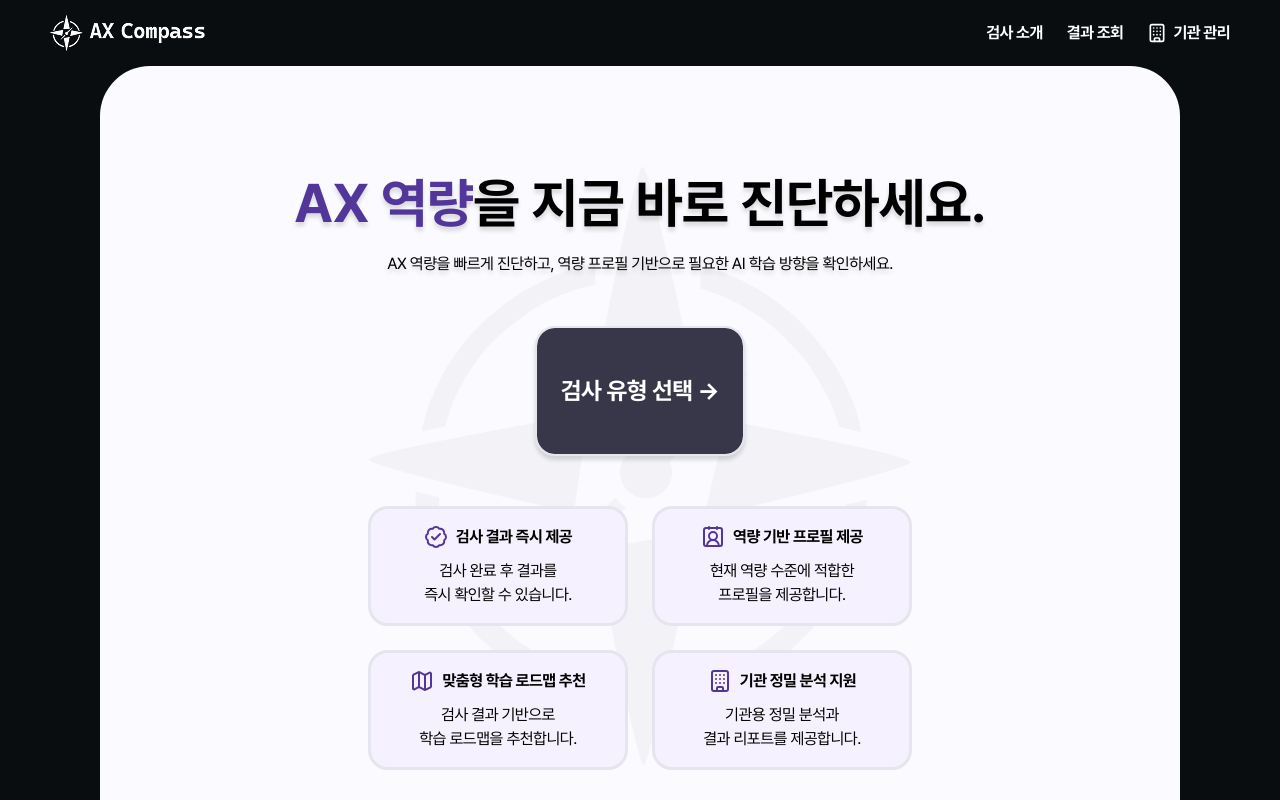
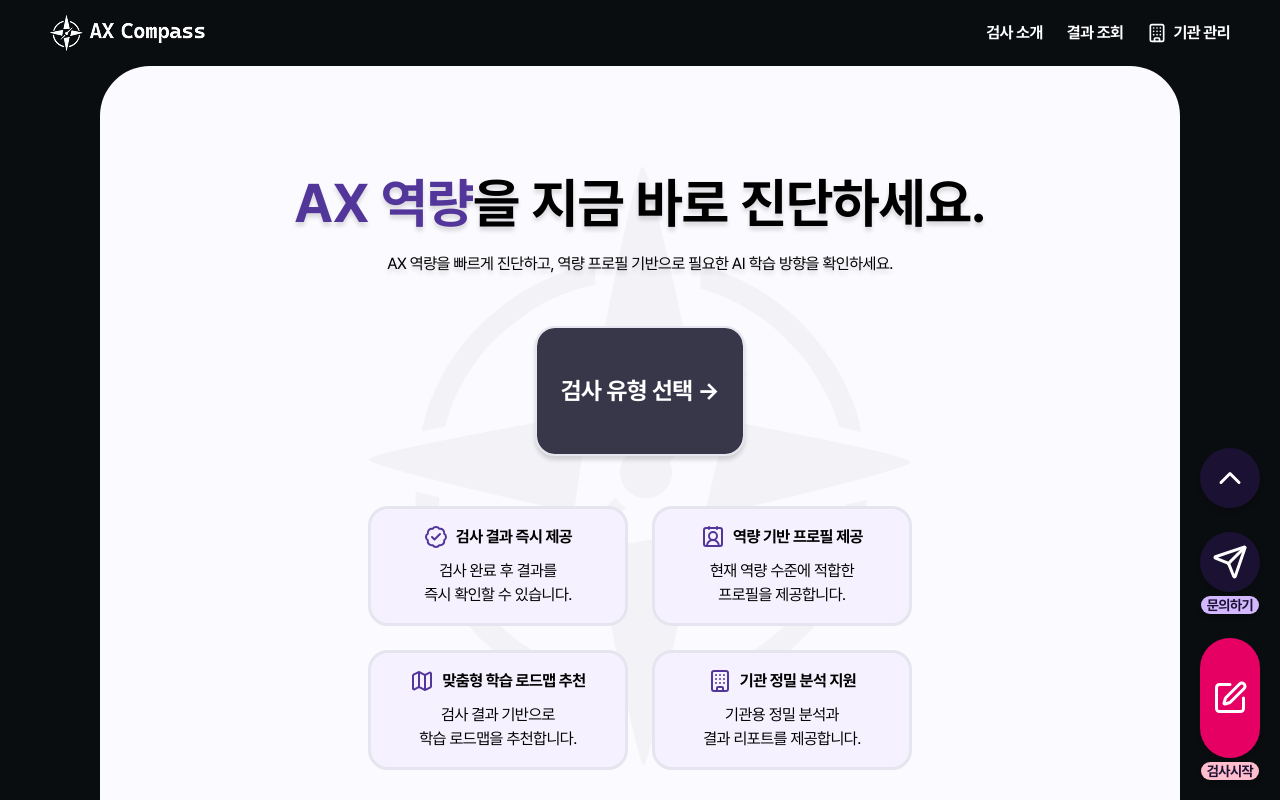
Before and after one commit to helloworldlabs-projects/AX-Compass, a Next.js app: page / in a window 1280 px wide. Shown: the top 800 px of the page. Built offline with nearby package versions, Linux system fonts and the light colour scheme.

Commit message:
feat: 플로팅 버튼 컴포넌트 추가 및 layout 적용

```diff
--- a/app/layout.tsx
+++ b/app/layout.tsx
@@ -7,6 +7,7 @@ import Footer from '@/components/layout/Footer';
 import Header from '@/components/layout/Header';
 import { Providers } from './providers';
 import Script from 'next/script';
+import { Floating } from '@/components/layout/Floating';
 
 const geist = Geist({ subsets: ['latin'], variable: '--font-sans' });
 
@@ -87,6 +88,7 @@ export default function RootLayout({
         <Providers>
           <Header />
           <main className="bg-special-dark-blue-900 h-auto flex-1 lg:px-[100px]">{children}</main>
+          <Floating />
           <Footer />
         </Providers>
         <Script
--- /dev/null
+++ b/components/layout/Floating.tsx
@@ -0,0 +1,87 @@
+'use client';
+
+import { ChevronUp, Printer, Send, SquarePen } from 'lucide-react';
+import { InquiryModal } from '../modals/InquiryModal';
+import { useState } from 'react';
+import Link from 'next/link';
+import { usePathname } from 'next/navigation';
+
+function ScrollTopButton({ handleClick }: { handleClick: () => void }) {
+  return (
+    <button
+      className="flex size-[50px] cursor-pointer items-center justify-center rounded-[30px] bg-purple-900 shadow transition-colors duration-200 hover:bg-purple-700 lg:size-[60px]"
+      onClick={handleClick}
+    >
+      <ChevronUp className="size-8 text-white lg:size-9" />
+    </button>
+  );
+}
+
+function InquiryButton({ handleClick }: { handleClick: () => void }) {
+  return (
+    <button className="group flex cursor-pointer flex-col items-center gap-1" onClick={handleClick}>
+      <div className="flex size-[50px] items-center justify-center rounded-[30px] bg-purple-900 shadow transition-colors duration-200 group-hover:bg-purple-700 lg:size-[60px]">
+        <Send className="size-8 text-white lg:size-9" />
+      </div>
+      <p className="txt-c1-bold rounded-[15px] bg-purple-200 px-1 text-purple-900 shadow lg:px-1.5">
+        문의하기
+      </p>
+    </button>
+  );
+}
+
+function ExamStartButton() {
+  return (
+    <Link href="/assessment" className="group flex cursor-pointer flex-col items-center gap-1">
+      <div className="bg-special-pink-600 group-hover:bg-special-pink-400 flex h-[120px] w-[50px] items-center justify-center rounded-[30px] shadow transition-colors duration-200 lg:w-[60px]">
+        <SquarePen className="size-8 text-white lg:size-9" />
+      </div>
+      <p className="txt-c1-bold bg-special-pink-200 rounded-[15px] px-1 text-purple-900 shadow lg:px-1.5">
+        검사시작
+      </p>
+    </Link>
+  );
+}
+
+function PrintAndDownloadButton() {
+  return (
+    <button className="group flex cursor-pointer flex-col items-center gap-1">
+      <div className="bg-special-pink-600 group-hover:bg-special-pink-400 flex h-[120px] w-[50px] items-center justify-center rounded-[30px] shadow transition-colors duration-200 lg:w-[60px]">
+        <Printer className="size-8 text-white lg:size-9" />
+      </div>
+      <p className="txt-c1-bold bg-special-pink-200 rounded-[15px] px-1 text-purple-900 shadow lg:px-1.5">
+        복사·저장
+      </p>
+    </button>
+  );
+}
+
+const EXACT_PAGES = ['/', '/assessment', '/about', '/institution'];
+
+export function Floating() {
+  const pathname = usePathname();
+  const [open, setOpen] = useState(false);
+
+  const isExact = EXACT_PAGES.includes(pathname);
+  const isResult = pathname.startsWith('/result');
+
+  const showScrollAndInquiry = isExact || isResult;
+  const showExamStart = pathname === '/';
+  const showPrintAndDownload = isResult || pathname === '/institution';
+
+  if (!showScrollAndInquiry && !showExamStart && !showPrintAndDownload) return null;
+
+  return (
+    <>
+      <div className="fixed right-5 bottom-5 z-50 flex flex-col gap-4 lg:gap-6">
+        {showScrollAndInquiry && (
+          <ScrollTopButton handleClick={() => window.scrollTo({ top: 0 })} />
+        )}
+        {showScrollAndInquiry && <InquiryButton handleClick={() => setOpen(true)} />}
+        {showExamStart && <ExamStartButton />}
+        {showPrintAndDownload && <PrintAndDownloadButton />}
+      </div>
+      <InquiryModal open={open} onClose={() => setOpen(false)} />
+    </>
+  );
+}
```
